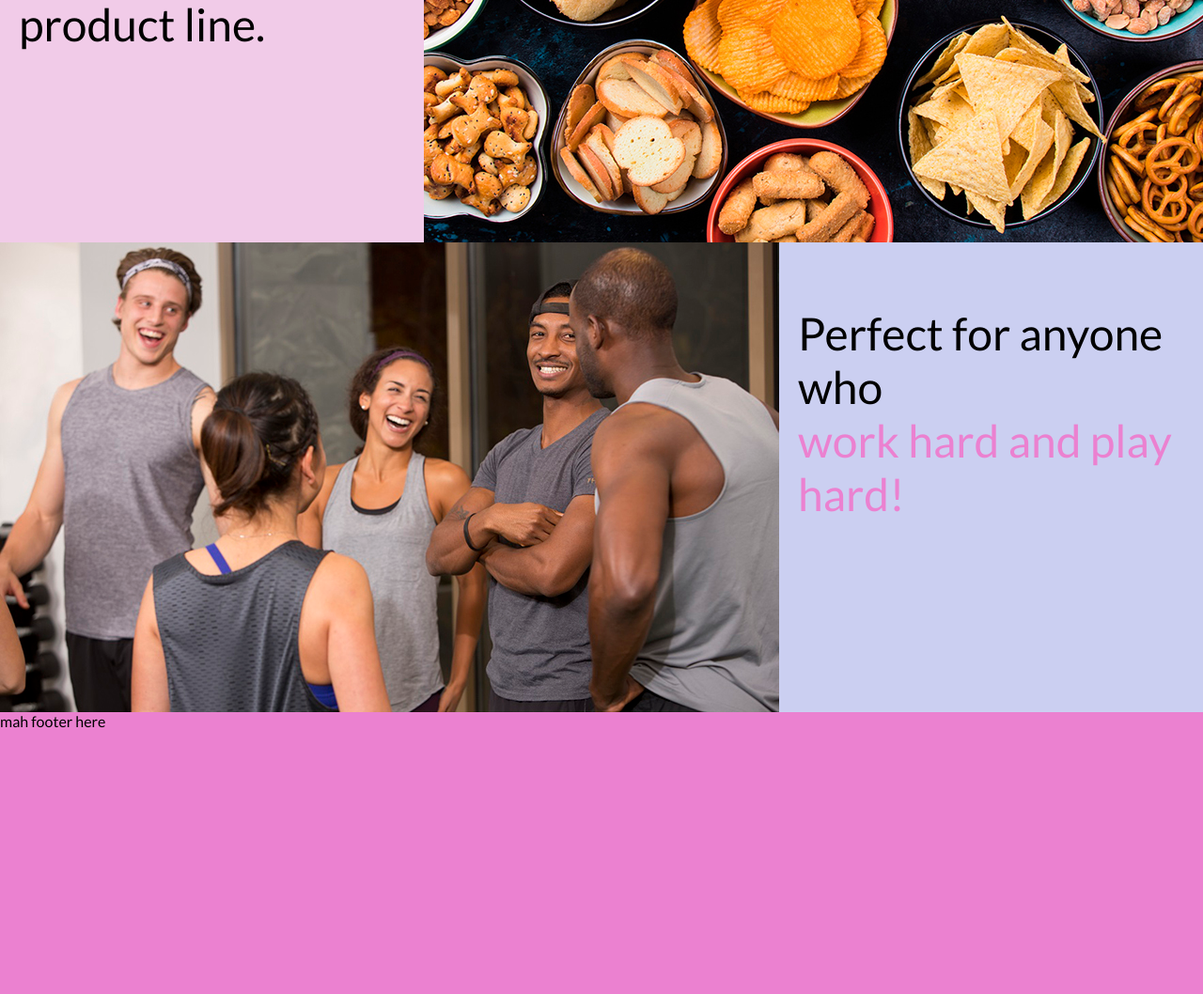
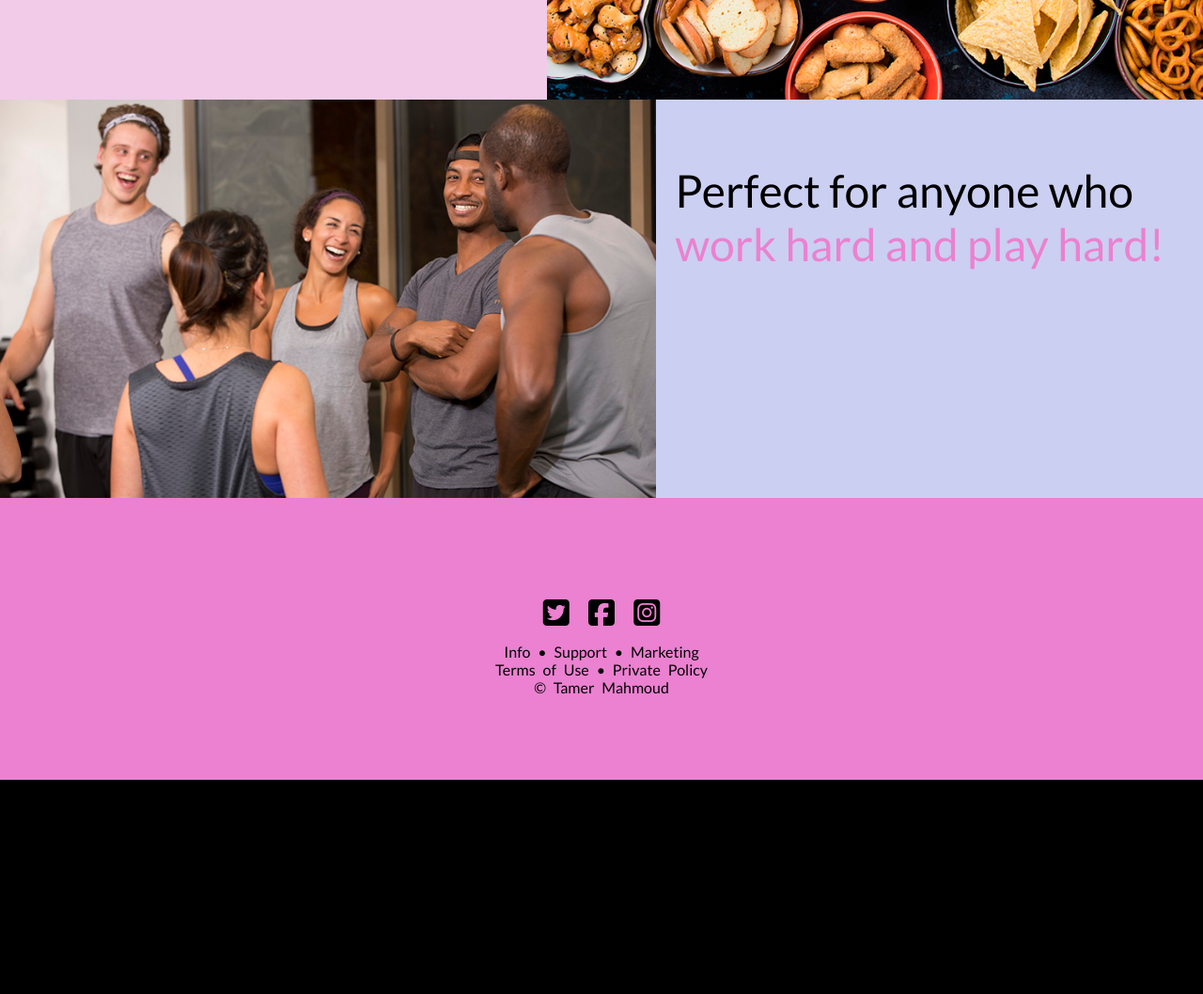
Before and after one commit to TmoodGitHub/Designity-Assessment, a website: page public/index.html in a window 1280 px wide. Shown: the part 1542-2600 px from the top of the page at 94% size. After the commit the page ends 2372 px from the top, so only its background shows below. Drawn offline with Linux system fonts and the light colour scheme.

Commit message:
Updates
-Resize image
-rework the sliding image on scroll
-add footer details

```diff
--- a/public/css/style.css
+++ b/public/css/style.css
@@ -14,6 +14,7 @@
   margin: 0;
   font-family: 'Lato', sans-serif;
   box-sizing: border-box;
+  background-color: black;
 }
 
 .bkgd {
@@ -68,20 +69,31 @@
 
 article {
   display: flex;
+  margin: 0;
+  padding: 0;
 }
 
 article .image {
-  flex: 1;
+  flex: 60%;
 }
 
 article .image img {
+  max-width: 100%;
   height: 100%;
   margin: 0;
   padding: 0;
 }
 
 article .description {
-  flex: 1;
+  flex: 50%;
+}
+
+article .description p {
+  font-size: 3rem;
+}
+
+article .description p span {
+  color: rgb(235, 129, 208);
 }
 
 article .description:nth-child(odd) {
@@ -92,35 +104,52 @@
   background-color: rgb(203, 207, 241);
 }
 
-.align-left {
-  float: left;
-  margin-right: 20px;
+.slide-in {
+  opacity: 0;
+  transition: all 1s;
 }
 
-.align-right {
-  float: right;
-  margin-left: 20px;
-}
-
-.slide-in {
-  opacity: 0;
-  transition: all 0.5s;
-}
-
-.align-left.slide-in {
-  transform: translateX(-30%) scale(0.95);
-}
-
-.align-right.slide-in {
-  transform: translateX(30%) scale(0.95);
+.align-down.slide-in {
+  transform: translateY(30%) scale(0.95);
 }
 
 .slide-in.active {
   opacity: 1;
-  transform: translateX(0%) scale(1);
+  transform: translateY(0%) scale(1);
 }
 
 footer {
   height: 300px;
   background-color: rgb(235, 129, 208);
+  display: flex;
+  justify-content: center;
 }
+
+.footer {
+  text-align: center;
+  align-self: center;
+  word-spacing: 0.3rem;
+}
+
+.footer a,
+.footer a:active {
+  text-decoration: none;
+  color: black;
+}
+
+.footer a:hover {
+  cursor: pointer;
+  color: white;
+  transition: 0.6s;
+}
+
+.footer .social i {
+  font-size: 2rem;
+  padding: 1rem 0;
+}
+
+.footer .social i:hover {
+  cursor: pointer;
+  color: white;
+  transition: 0.6s;
+}
--- a/public/index.html
+++ b/public/index.html
@@ -6,6 +6,7 @@
     <meta name="viewport" content="width=device-width, initial-scale=1.0" />
     <title>Rumamba - Health Benefits</title>
     <link rel="stylesheet" href="css/style.css" />
+    <script src="https://kit.fontawesome.com/e0e953c9fb.js" crossorigin="anonymous"></script>
   </head>
   <body>
     <div class="bkgd">
@@ -16,7 +17,7 @@
     </div>
     <article>
       <div class="image">
-        <img src="imgs/concentration_focus.jpg" class="align-left slide-in" />
+        <img src="imgs/concentration_focus.jpg" class="align-down slide-in" />
       </div>
       <div class="description">
         <p>High in plant-based protein, fiber, and can help with <span>concentration and focus</span>.</p>
@@ -27,16 +28,26 @@
         <p>A key ingredient in a variety of popular <span>salty snacks</span> product line.</p>
       </div>
       <div class="image">
-        <img src="imgs/salty_snacks.jpg" class="align-right slide-in" />
+        <img src="imgs/salty_snacks.jpg" class="align-down slide-in" />
       </div>
     </article>
     <article>
-      <div class="image"><img src="imgs/millennials_exercise.jpg" class="align-left slide-in" /></div>
+      <div class="image"><img src="imgs/millennials_exercise.jpg" class="align-down slide-in" /></div>
       <div class="description">
         <p>Perfect for anyone who <br /><span>work hard and play hard!</span></p>
       </div>
     </article>
-    <footer>mah footer here</footer>
+    <footer>
+      <div class="footer">
+        <div class="social">
+          <i class="fab fa-twitter-square"></i> &ThickSpace; <i class="fab fa-facebook-square"></i> &ThickSpace;
+          <i class="fab fa-instagram-square"></i>
+        </div>
+        <div class="info">Info &bullet; Support &bullet; Marketing</div>
+        <div class="terms">Terms of Use &bullet; Private Policy</div>
+        <div class="credit">&copy; <a href="https://www.linkedin.com/in/tmood/" target="_blank">Tamer Mahmoud</a></div>
+      </div>
+    </footer>
     <script src="js/script.js"></script>
   </body>
 </html>
```
Also changed, not shown: concentration_focus.jpg (added), millennials_exercise.jpg (added), salty_snacks.jpg (added).
